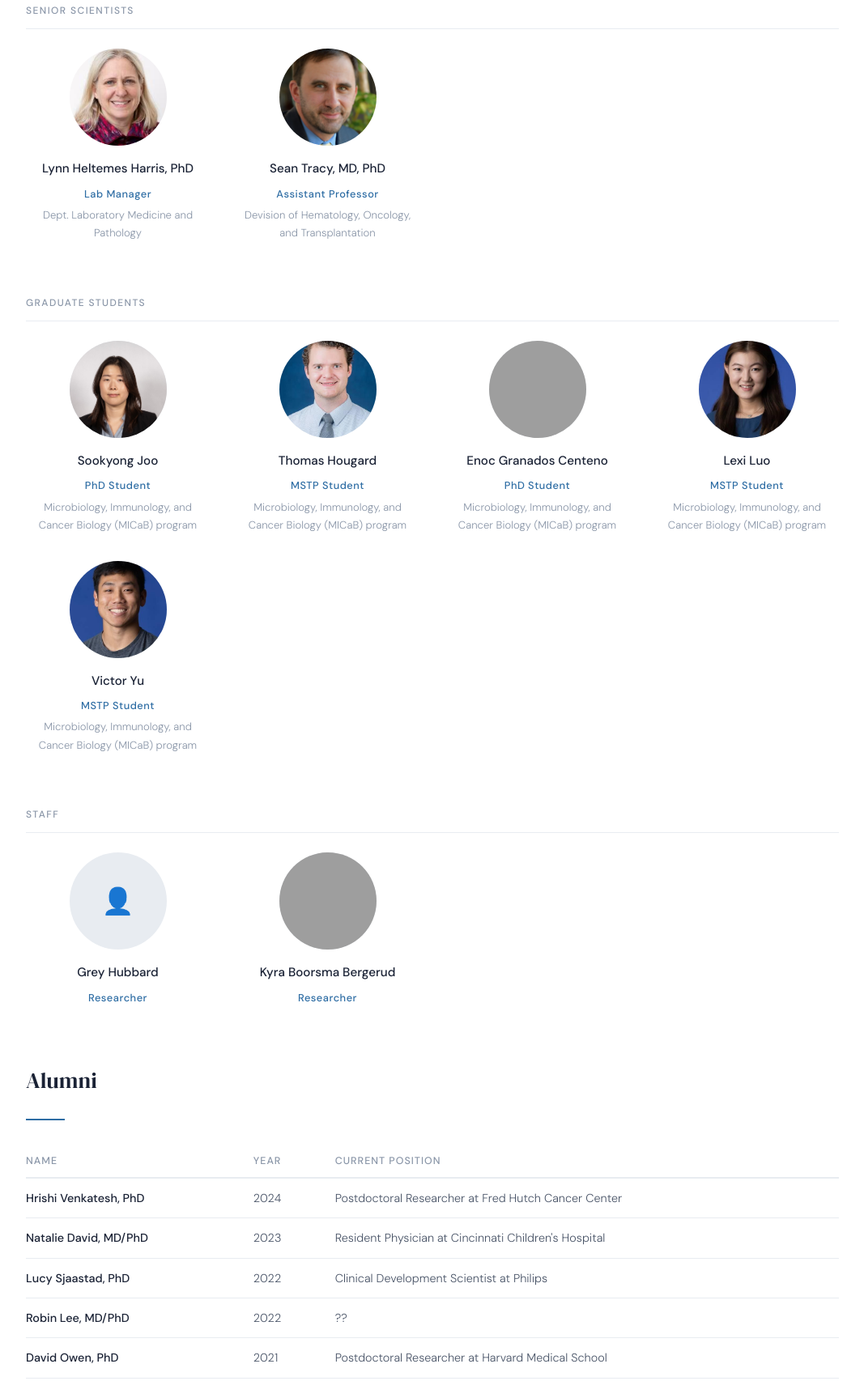
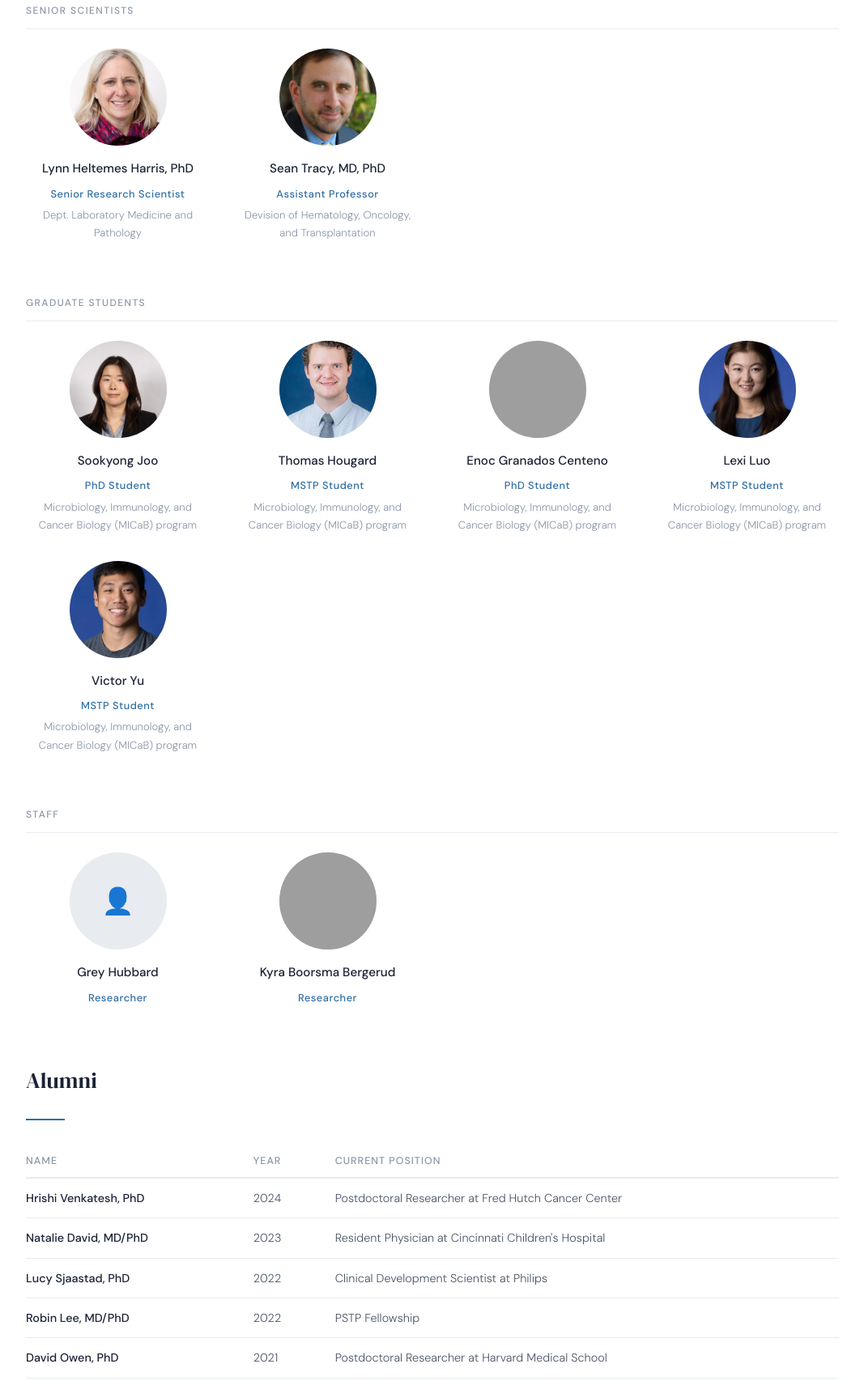
Before and after one commit to noona221/Farrar-website, a plain HTML site: page people.html in a window 1280 px wide. Shown: the part 744-2450 px from the top of the page at 81% size, without its empty margins (106-1173 px from the left). Drawn offline with Linux system fonts and the light colour scheme; grey boxes are pictures that could not be loaded.

Commit message:
Add files via upload

```diff
--- a/people.html
+++ b/people.html
@@ -58,7 +58,7 @@
             <img src="photos/Lynn.avif" alt="LHH" />
           </div>
           <h3>Lynn Heltemes Harris, PhD</h3>
-          <p class="role">Lab Manager</p>
+          <p class="role">Senior Research Scientist</p>
           <p>Dept. Laboratory Medicine and Pathology</p>
         </div>
 
@@ -183,7 +183,7 @@
           <tr style="border-bottom:1px solid var(--grey-light);">
             <td style="padding:0.75rem 0; color:var(--navy); font-weight:500;">Robin Lee, MD/PhD</td>
             <td style="padding:0.75rem 1rem; color:var(--grey-dark);">2022</td>
-            <td style="padding:0.75rem 0; color:var(--grey-dark);">??</td>
+            <td style="padding:0.75rem 0; color:var(--grey-dark);">PSTP Fellowship</td>
           </tr>
           <tr style="border-bottom:1px solid var(--grey-light);">
             <td style="padding:0.75rem 0; color:var(--navy); font-weight:500;">David Owen, PhD</td>
```
